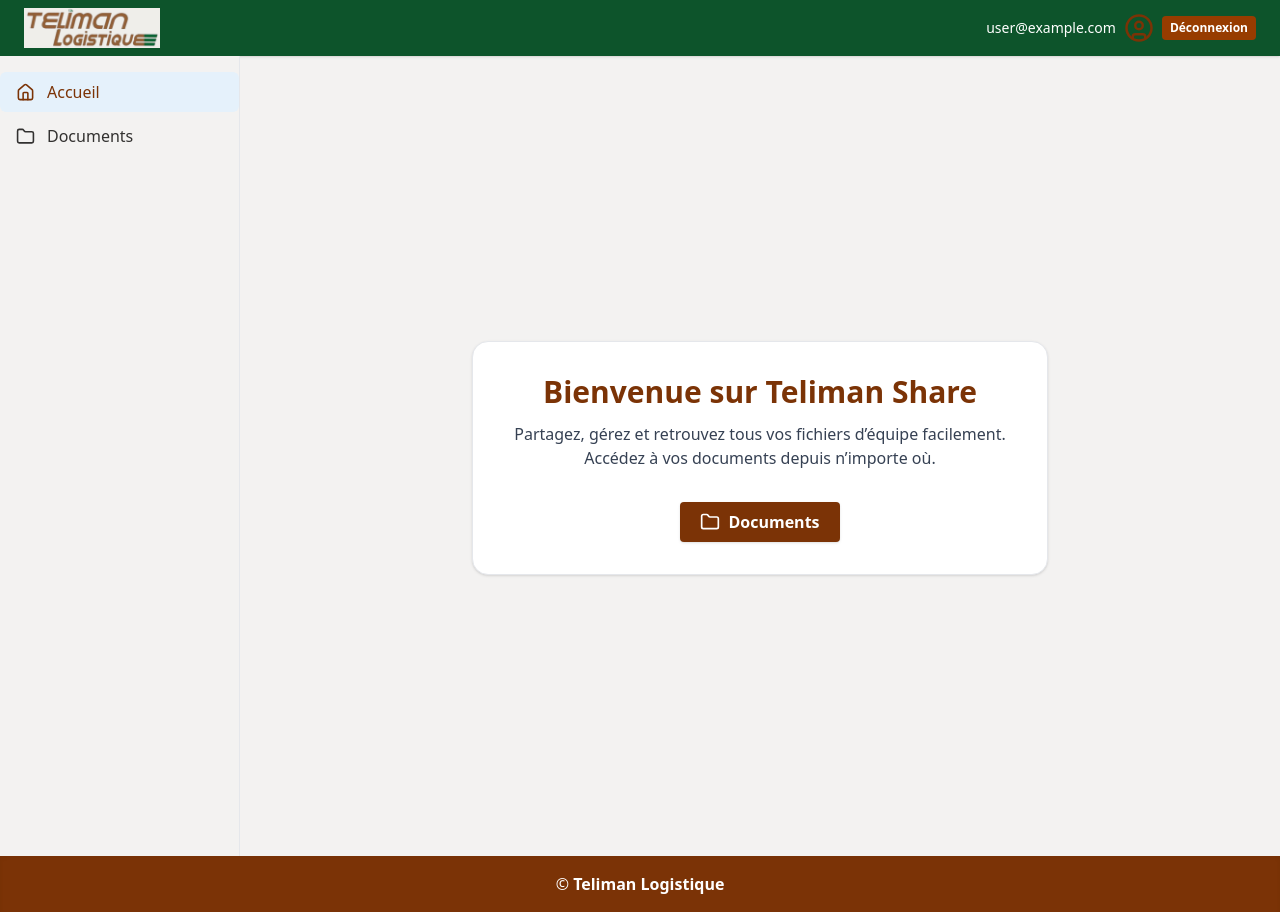
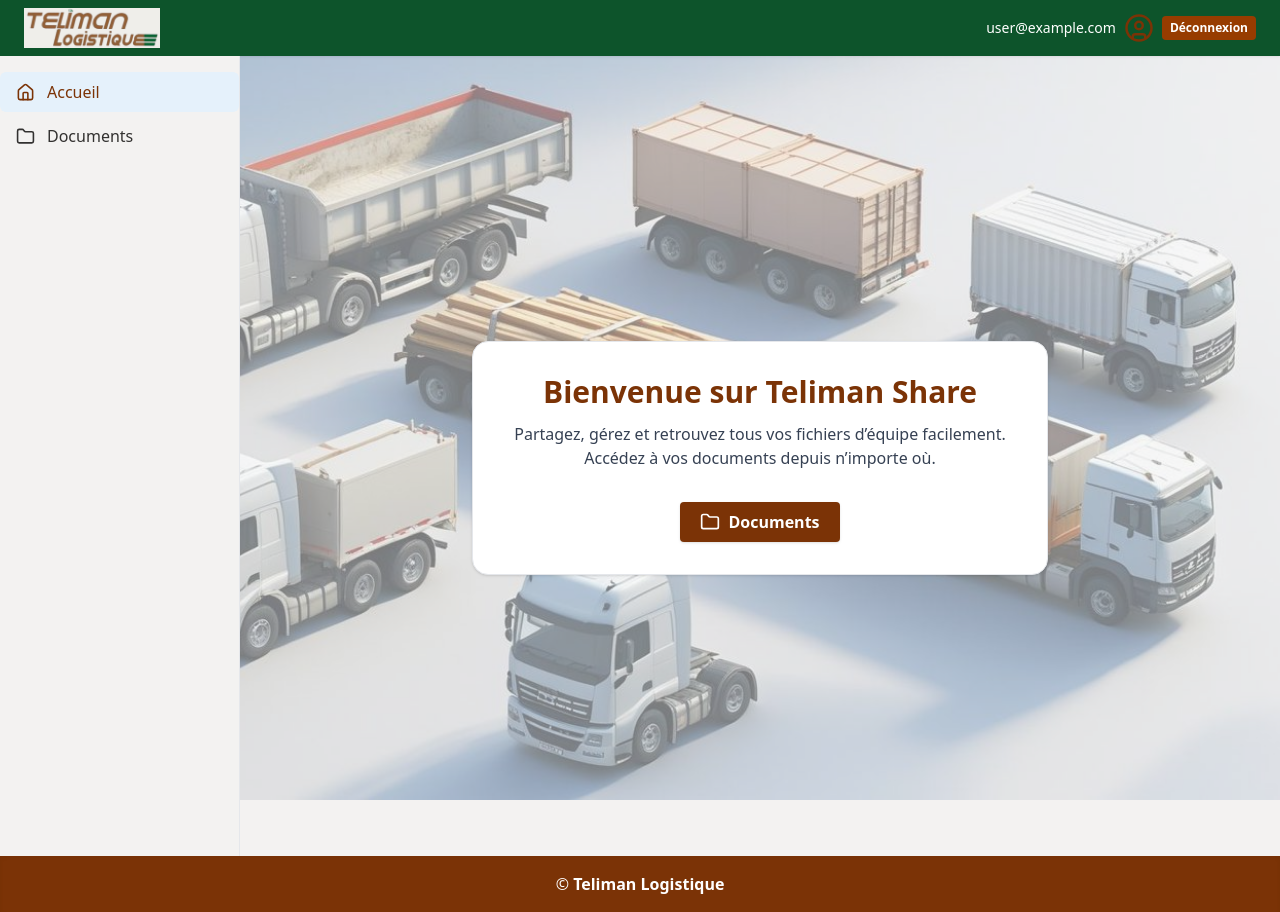
Before and after one commit to boobacar/telimanshare, a React (Vite) app: page / in a window 1280 px wide. Built offline with nearby package versions, Linux system fonts and the light colour scheme; no server answers; sample sign-in values are in the browser's storage.

Commit message:
adding bg image and deleting comment section

```diff
--- a/src/components/Navbar.jsx
+++ b/src/components/Navbar.jsx
@@ -10,7 +10,7 @@
   };
 
   return (
-    <nav className="flex flex-wrap justify-between items-center p-4 bg-green-900 text-white shadow">
+    <nav className="flex flex-wrap justify-between items-center p-4 bg-green-900 text-white shadow z-10">
       {/* Logo */}
       <Link to="/" className=" drop-shadow">
         <img className="h-10" src={logo} alt="" />
--- a/src/components/SharePointLayout.jsx
+++ b/src/components/SharePointLayout.jsx
@@ -2,12 +2,16 @@
 import { useState } from "react";
 import SharePointSidebar from "./SharePointSidebar";
 import SharePointHeader from "./SharePointHeader";
-
+import camions from "../assets/camions.jpeg";
 export default function SharePointLayout({ children, user }) {
   const [sidebarOpen, setSidebarOpen] = useState(false);
 
   return (
     <div className="min-h-screen bg-[#f3f2f1] font-sans flex flex-col">
+      <div
+        className="absolute top-14 inset-0 bg-no-repeat bg-cover bg-center opacity-50"
+        style={{ backgroundImage: `url(${camions})` }}
+      ></div>
       <SharePointHeader user={user} onMenu={() => setSidebarOpen((o) => !o)} />
       <div className="flex flex-1">
         {/* Sidebar */}
--- a/src/components/SharePointTable.jsx
+++ b/src/components/SharePointTable.jsx
@@ -996,11 +996,11 @@
               <AccessReadOnly blockPath={previewFile.fullPath} />
             )}
 
-            {previewFile?.fullPath && (
+            {/* {previewFile?.fullPath && (
               <div className="mt-6">
                 <Comments filePath={previewFile.fullPath} user={user} />
               </div>
-            )}
+            )} */}
           </div>
         </div>
       </Modal>
--- a/src/pages/Dashboard.jsx
+++ b/src/pages/Dashboard.jsx
@@ -3,7 +3,7 @@
 
 export default function Dashboard({ user }) {
   return (
-    <div className="flex flex-col items-center justify-center py-16 min-h-[calc(100vh-60px)]">
+    <div className="relative flex flex-col items-center justify-center py-16 min-h-[calc(100vh-60px)]">
       <div className="bg-white border border-gray-200 rounded-2xl shadow p-8 w-full max-w-xl flex flex-col items-center">
         <h1 className="text-3xl font-bold text-amber-900 mb-3">
           Bienvenue sur Teliman Share
--- a/src/pages/Documents.jsx
+++ b/src/pages/Documents.jsx
@@ -77,7 +77,7 @@
   }
 
   return (
-    <div className="w-full overflow-x-hidden">
+    <div className="relative w-full overflow-x-hidden">
       {/* Barre du haut */}
       <div className="mx-auto max-w-screen-xl px-3 sm:px-4 pt-3 pb-2">
         <div className="flex flex-col sm:flex-row sm:items-center gap-2">
```
Also changed, not shown: src/assets/camions.jpeg (added).
